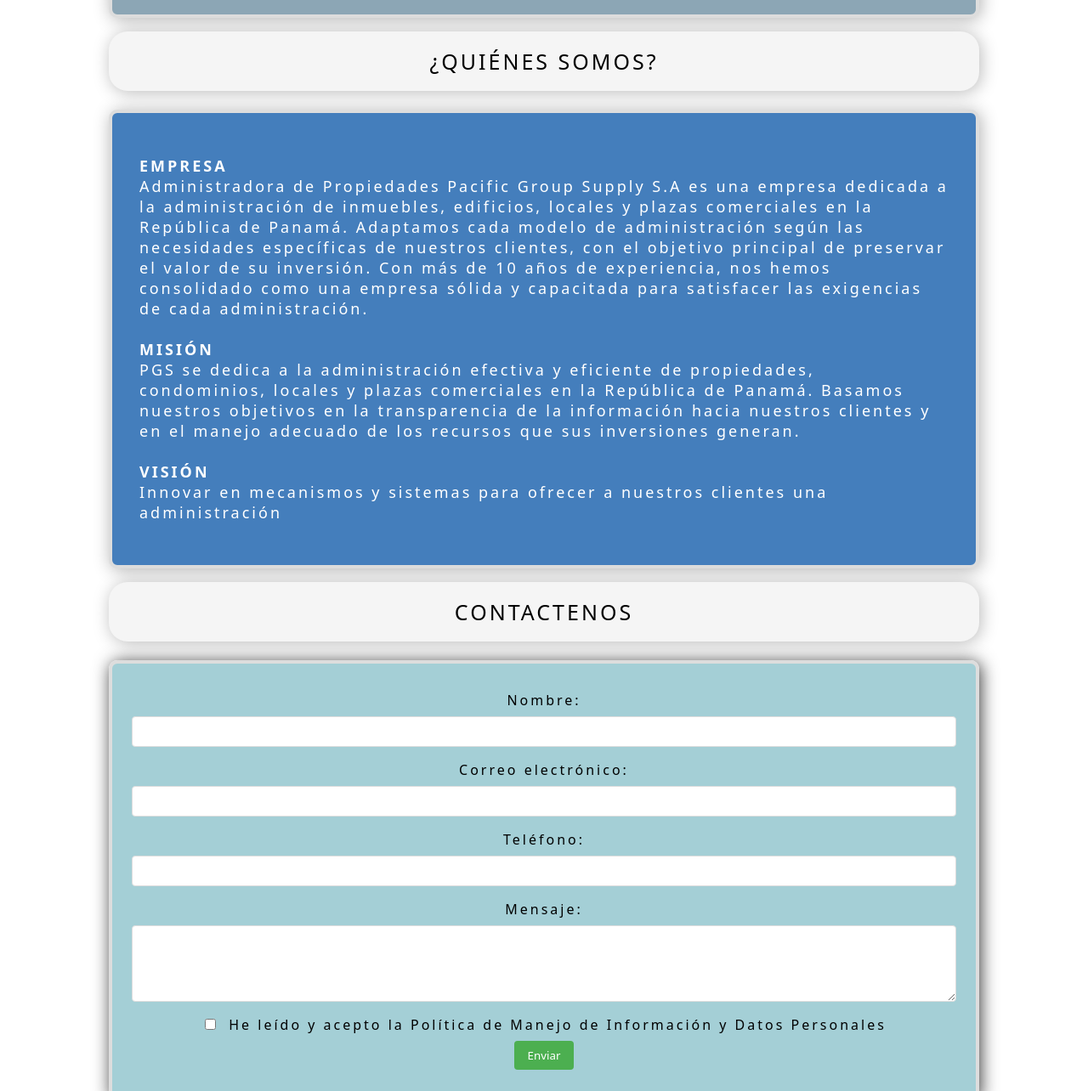
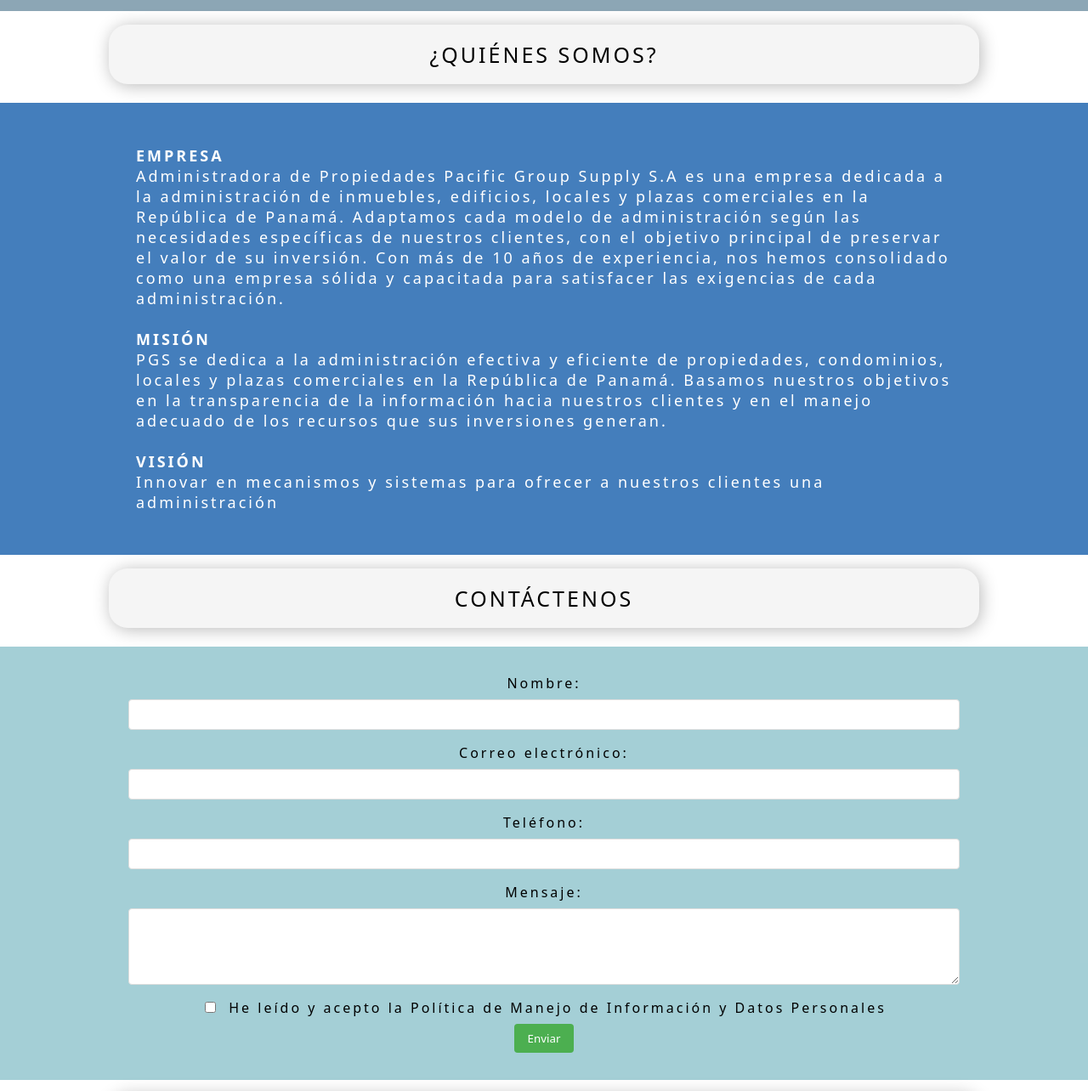
Before and after one commit to Aron2706/A-R-SOLUTIONS, a plain HTML site: page WEB ADMINS/index.html in a window 1280 px wide. Shown: the part 900-2184 px from the top of the page at 85% size. Drawn offline with Linux system fonts and the light colour scheme; a web font is replaced by a local one.

Commit message:
Fondo de colores 100% ancho

```diff
--- a/WEB ADMINS/index.html
+++ b/WEB ADMINS/index.html
@@ -14,21 +14,24 @@
         <nav>
             <a href="#nuestros-servicios">Servicios</a>
             <a href="#quienes-somos">Quiénes Somos</a>
-            <a href="#contactenos">Contactenos</a>
+            <a href="#contactenos">Contáctenos</a>
         </nav>
     </header>
 
     <br>
     <div class="all">
+
         <div id="nuestros-servicios" class="anchor"></div>
         <div>
-            <span>NUESTROS SERVICIOS</span>
+            <span class="content-container">NUESTROS SERVICIOS</span>
+            <br>
         </div>
-        <br>
-        <main>
+        <div class="BACK1">
+            <div class="content-container">
                 <section>
                     <div class="panel active" style="background-image: url('SEGURIDAD.jpg')">
-                    <h3>"Seguridad" <br> Contamos con personal entrenado que estaran brindando seguridad las 24/7 horas
+                        <h3>"Seguridad" <br> Contamos con personal entrenado que estaran brindando seguridad las 24/7
+                            horas
                             de dia</h3>
                     </div>
                     <div class="panel" style="background-image: url('PINTU.jpg')">
@@ -44,44 +47,51 @@
                         <h3>Limpieza</h3>
                     </div>
                 </section>
+            </div>
+        </div>
 
         <div id="quienes-somos" class="anchor"></div>
         <div>
-                <span>¿QUIÉNES SOMOS?</span>
+            <span class="content-container">¿QUIÉNES SOMOS?</span>
             <br>
         </div>
-
-            <section class="BACK">
-                <div>
+        <div class="BACK2">
+            <div class="content-container">
+                <section>
                     <p class="tex hidden">
                         <strong>EMPRESA</strong><br>
                         Administradora de Propiedades
-                        Pacific Group Supply S.A es una empresa dedicada a la administración de inmuebles, edificios,
-                        locales y plazas comerciales en la República de Panamá. Adaptamos cada modelo de administración
-                        según las necesidades específicas de nuestros clientes, con el objetivo principal de preservar
+                        Pacific Group Supply S.A es una empresa dedicada a la administración de inmuebles,
+                        edificios,
+                        locales y plazas comerciales en la República de Panamá. Adaptamos cada modelo de
+                        administración
+                        según las necesidades específicas de nuestros clientes, con el objetivo principal de
+                        preservar
                         el valor de su inversión. Con más de 10 años de experiencia, nos hemos consolidado como una
                         empresa sólida y capacitada para satisfacer las exigencias de cada administración.
                         <br><br>
                         <strong> MISIÓN </strong><br>
-                        PGS se dedica a la administración efectiva y eficiente de propiedades, condominios, locales y
-                        plazas comerciales en la República de Panamá. Basamos nuestros objetivos en la transparencia de
+                        PGS se dedica a la administración efectiva y eficiente de propiedades, condominios, locales
+                        y
+                        plazas comerciales en la República de Panamá. Basamos nuestros objetivos en la transparencia
+                        de
                         la información hacia nuestros clientes y en el manejo adecuado de los recursos que sus
                         inversiones generan.
                         <br><br>
                         <strong>VISIÓN</strong><br>
                         Innovar en mecanismos y sistemas para ofrecer a nuestros clientes una administración
                     </p>
+                </section>
             </div>
-            </section>
-        </main>
-        <div class="container">
         </div>
+
         <div>
             <div id="contactenos" class="anchor"></div>
-            <span>CONTACTENOS</span>
+            <span class="content-container">CONTÁCTENOS</span>
             <br>
         </div>
-        <div>
+        <div class="BACK3">
+            <div class="content-container">
                 <form class="formu">
                     <label for="name">Nombre:</label>
                     <input type="text" id="name" name="name" required>
@@ -102,11 +112,21 @@
                     <input id="shape" type="submit" value="Enviar">
             </div>
         </div>
-    </section>
+    </div>
+
     <div>
-        <span> REDES SOCIALES </span>
+        <span class="content-container">REDES SOCIALES</span>
         <br>
     </div>
+    <div class="BACK2">
+        <div class="content-container">
+
+        </div>
+    </div>
+
+
+    <div class="BACK1">
+        <div class="content-container">
             <section>
                 <footer>
                     <p>Datos de Contacto</p>
@@ -114,11 +134,12 @@
                     <p>adminph@gmail.com</p>
                     <p>Redes Sociales</p>
                     <div class="div2">
-                <a href="https://wa.me/50764172762"><img id="whatsapp-icon" class="whatsapp-icon" src="whatsapp.png"
-                        alt="WhatsApp"></a>
+                        <a href="https://wa.me/50764172762"><img id="whatsapp-icon" class="whatsapp-icon"
+                                src="whatsapp.png" alt="WhatsApp"></a>
                         <!-- Puedes cambiar "whatsapp-icon.png" por el icono que desees -->
                 </footer>
             </section>
+        </div>
     </div>
     <script src="script.js"></script>
 </body>
--- a/WEB ADMINS/web2.css
+++ b/WEB ADMINS/web2.css
@@ -11,9 +11,6 @@
   scroll-behavior: smooth;
 }
 
-.all {
-  margin: 0% 25% 0% 25%;
-}
 
 body {
   padding-top: 85px;
@@ -27,6 +24,10 @@
   display: flex;
   width: 90vw;
   background-color: whitesmoke;
+}
+
+.content-container{
+  margin: 0% 25% 0% 25%;
 }
 
 .panel {
@@ -95,13 +96,47 @@
 section {
   padding: 2rem;
   margin-bottom: 1rem;
-  border: 4px solid #ddd;
+  border-radius: 10px;
+  display: flex ;
+  justify-content: space-around;
+  border-radius: 10px;
+  /* box-shadow: 2px 2px 20px rgba(0, 0, 0, 0.3); */
+}
+
+/*Fondo de Servicios*/
+.BACK1 {
+  width: 100%;
+  background-color: #8ca6b5;
+}
+
+/*Fondo de Quienes Somos*/
+.BACK2 {
+  width: 100%;
+  background-color: #447ebc;
+}
+
+/*Fondo de Formulario*/
+.BACK3 {
+  width: 100%;
+  background-color: rgba(88, 166, 180, 0.541);
+}
+
+/* Estilos del formulario */
+form {
+  align-items: center;
+  padding: 2rem;
+  margin-bottom: 1rem;
   border-radius: 10px;
   display: flex;
-  justify-content: space-around;
   border-radius: 10px;
-  background-color: #8ca6b5;
-  box-shadow: 2px 2px 20px rgba(0, 0, 0, 0.3);
+  /* box-shadow: 2px 2px 20px rgba(0, 0, 0, 0.767); */
+  flex-direction: column;
+}
+
+form label {
+  margin-bottom: 0.5rem;
+  font-family: system-ui, -apple-system, BlinkMacSystemFont, "Segoe UI", Roboto,
+    Oxygen, Ubuntu, Cantarell, "Open Sans", "Helvetica Neue", sans-serif;
 }
 
 /* Icono de WhatsApp */
@@ -113,26 +148,6 @@
 
 #whatsapp-icon:hover {
   transform: scale(1.3);
-}
-
-/* Estilos del formulario */
-form {
-  align-items: center;
-  padding: 2rem;
-  margin-bottom: 1rem;
-  border: 4px solid #ddd;
-  border-radius: 10px;
-  display: flex;
-  border-radius: 10px;
-  background-color: rgba(88, 166, 180, 0.541);
-  box-shadow: 2px 2px 20px rgba(0, 0, 0, 0.767);
-  flex-direction: column;
-}
-
-form label {
-  margin-bottom: 0.5rem;
-  font-family: system-ui, -apple-system, BlinkMacSystemFont, "Segoe UI", Roboto,
-    Oxygen, Ubuntu, Cantarell, "Open Sans", "Helvetica Neue", sans-serif;
 }
 
 input[type="text"],
@@ -257,19 +272,16 @@
   visibility: hidden;
 }
 
-.BACK {
-  background-color: #447ebc;
-}
 
 /* Responsive */
 @media (max-width: 1920px) {
-  .all {
+  .content-container {
     margin: 0px 10% 0px 10%;
   }
 }
 
 @media (max-width: 1080px) {
-  .all {
+  .content-container {
     margin: 0px 60px 0px 60px;
   }
 }
@@ -292,13 +304,13 @@
 }
 
 @media (max-width: 800px) {
-  .all {
+  .content-container {
     margin: 0px 60px 0px 60px;
   }
 }
 
 @media (max-width: 480px) {
-  .all {
+  .content-container {
     margin: 0px 40px 0px 40px;
   }
 }
```
Lines whose indentation alone changed are shown as unchanged.
